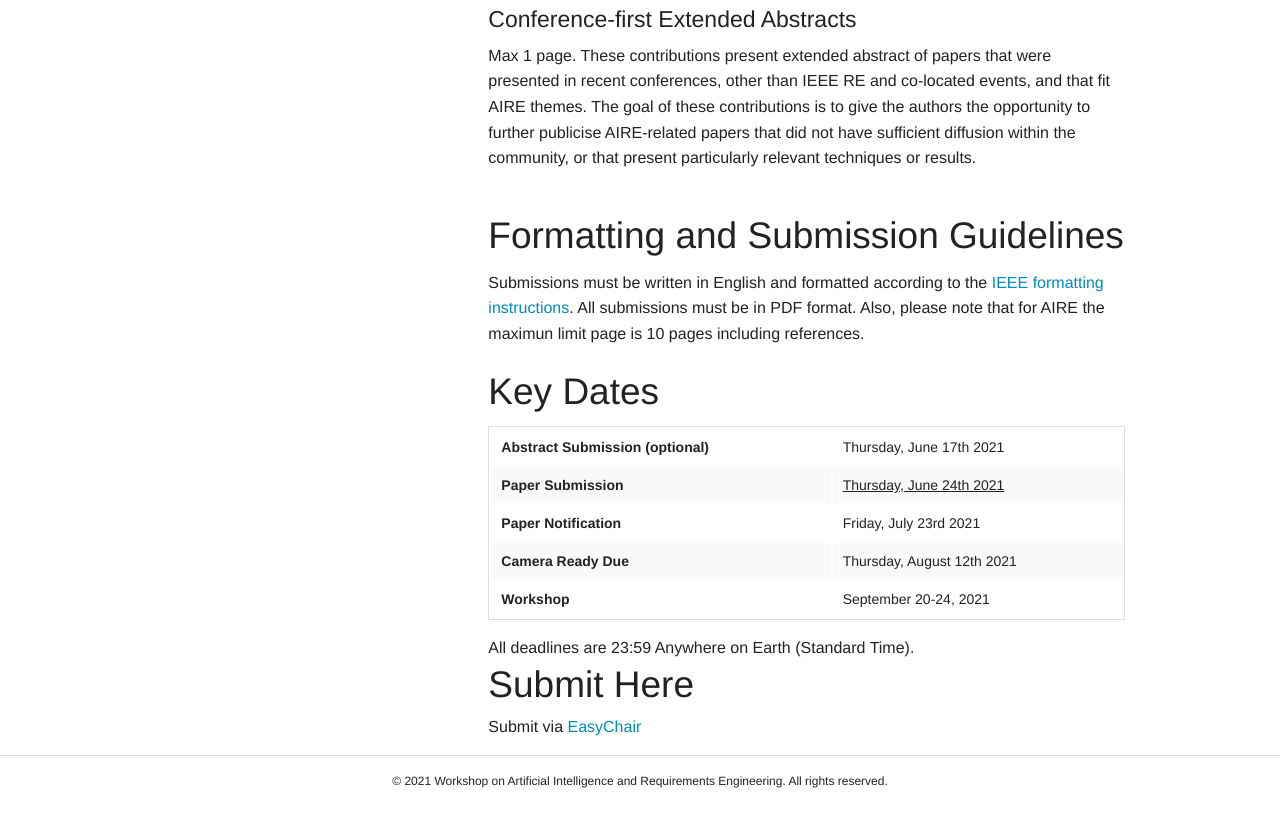
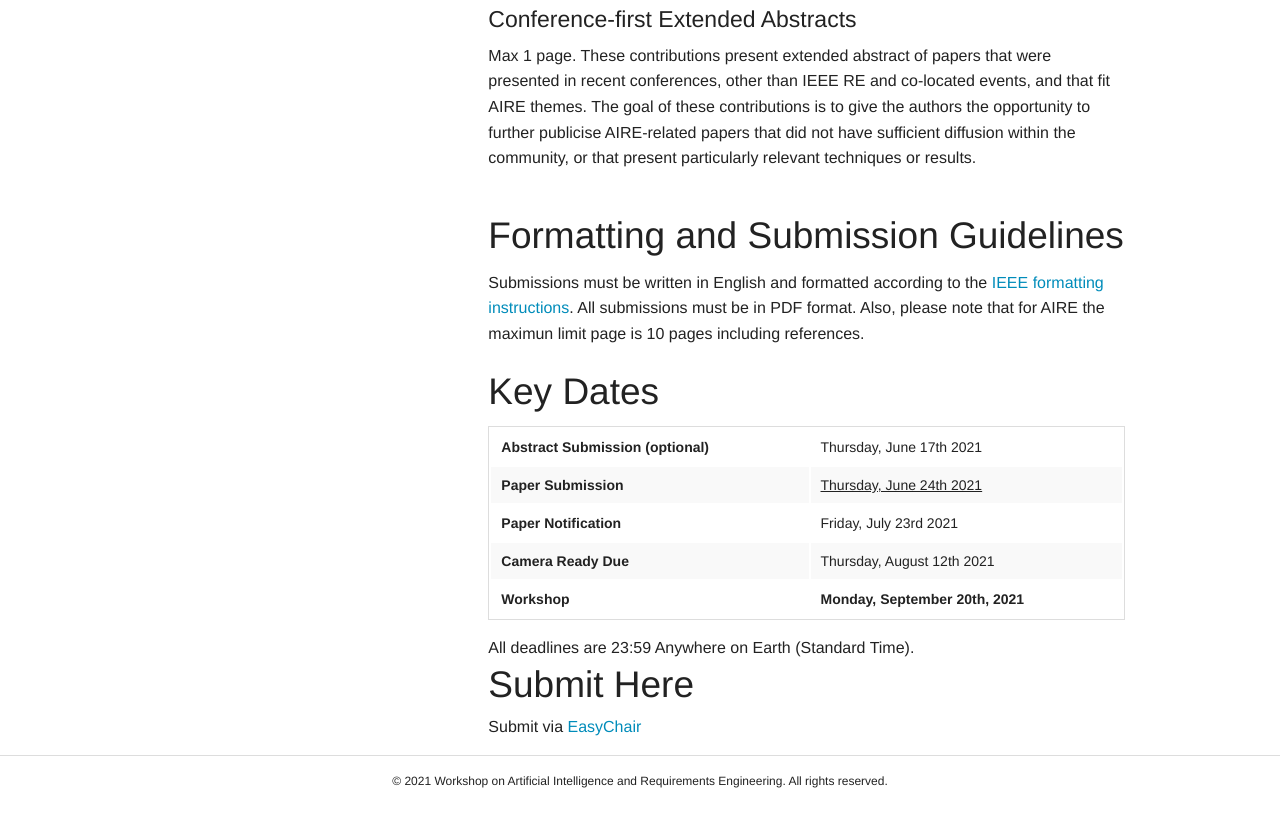
Before and after one commit to aire-ws/aire21, a plain HTML site: page docs/paper.html in a window 1280 px wide. Shown: the part 1199-2016 px from the top of the page. Drawn offline with Linux system fonts and the light colour scheme.

Commit message:
Update paper.html
Workshop date added.

```diff
--- a/docs/paper.html
+++ b/docs/paper.html
@@ -94,7 +94,7 @@
 					<tr><td><strong>Paper Submission</strong></td><td><ins>Thursday, June 24th 2021</ins></td></tr>
 					<tr><td><strong>Paper Notification</strong></td><td>Friday, July 23rd 2021</td></tr>
 					<tr><td><strong>Camera Ready Due</strong></td><td>Thursday, August 12th 2021</td></tr>
-					<tr><td><strong>Workshop</strong></td><td>September 20-24, 2021</td></tr>
+					<tr><td><strong>Workshop</strong></td><td><strong>Monday, September 20th, 2021</strong></td></tr>
 				</tbody>
 			</table>
 
```
